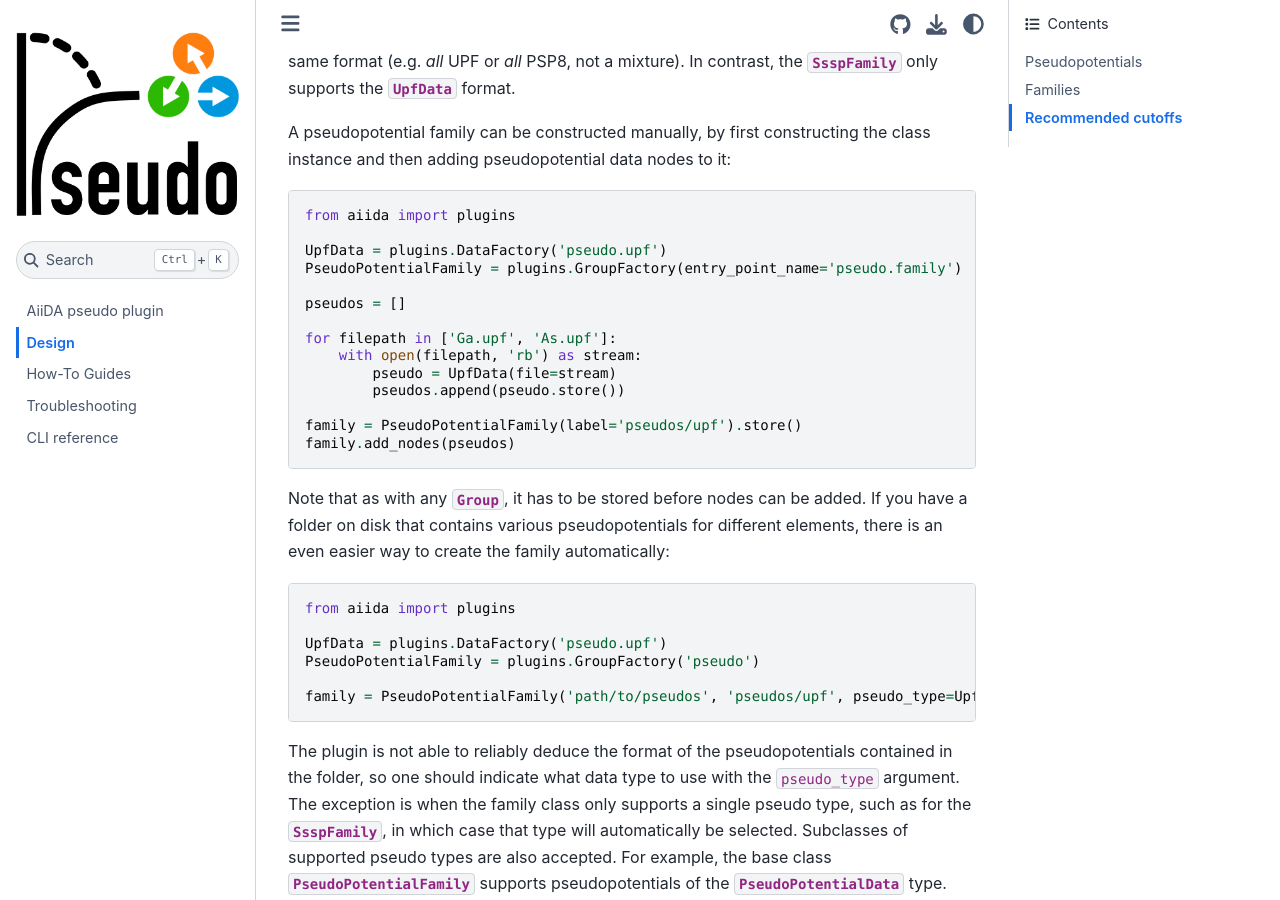
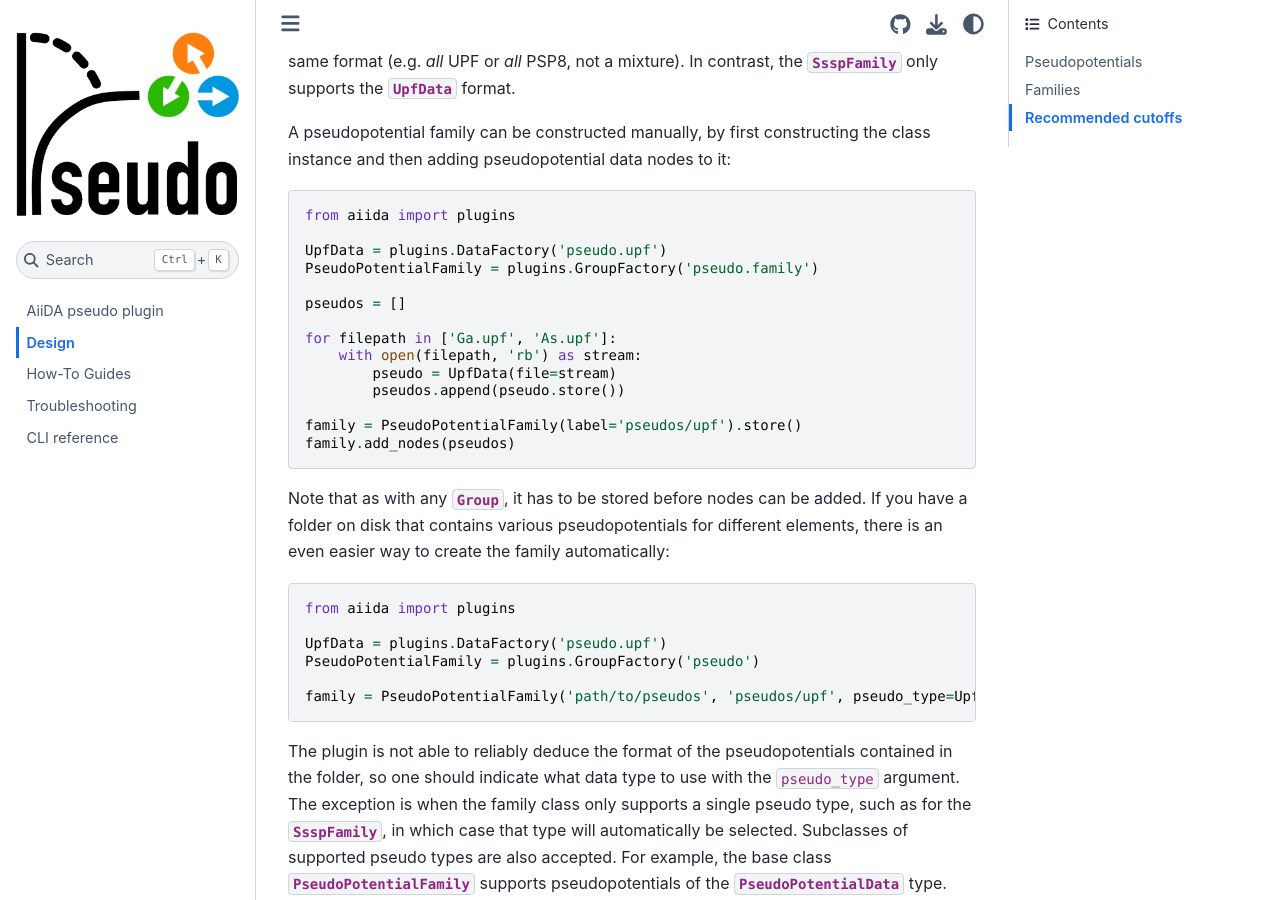
Before and after one commit to aiidateam/aiida-pseudo, a Sphinx documentation site: the page built from docs/source/design.rst, in a window 1280 px wide and 900 px high, scrolled down 1803 px. Built offline with Sphinx 7.4.7 and the Sphinx Book theme 1.1.4, drawn with Linux system fonts in a browser that asks for light colours; pages that are not in the unit, such as notebooks, are missing from menus.

Commit message:
Update docs/source/design.rst
Co-authored-by: Sebastiaan Huber <mail@sphuber.net>

```diff
--- a/docs/source/design.rst
+++ b/docs/source/design.rst
@@ -71,7 +71,7 @@ A pseudopotential family can be constructed manually, by first constructing the
     from aiida import plugins
 
     UpfData = plugins.DataFactory('pseudo.upf')
-    PseudoPotentialFamily = plugins.GroupFactory(entry_point_name='pseudo.family')
+    PseudoPotentialFamily = plugins.GroupFactory('pseudo.family')
 
     pseudos = []
 
```
